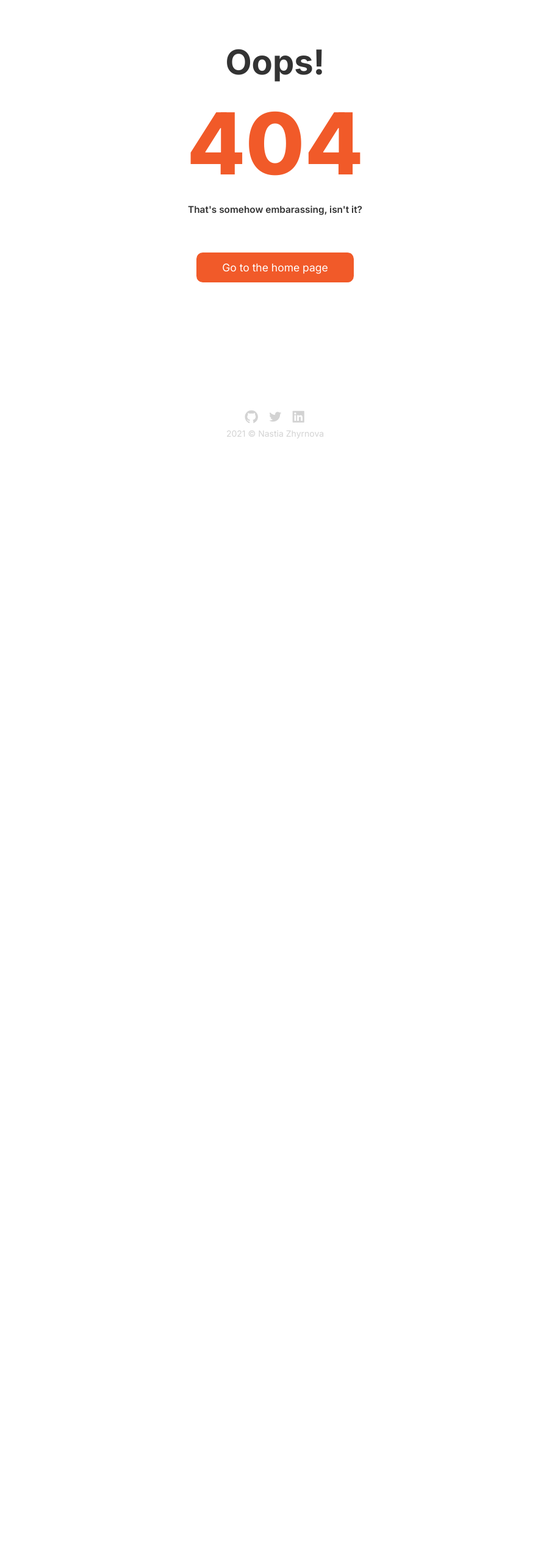
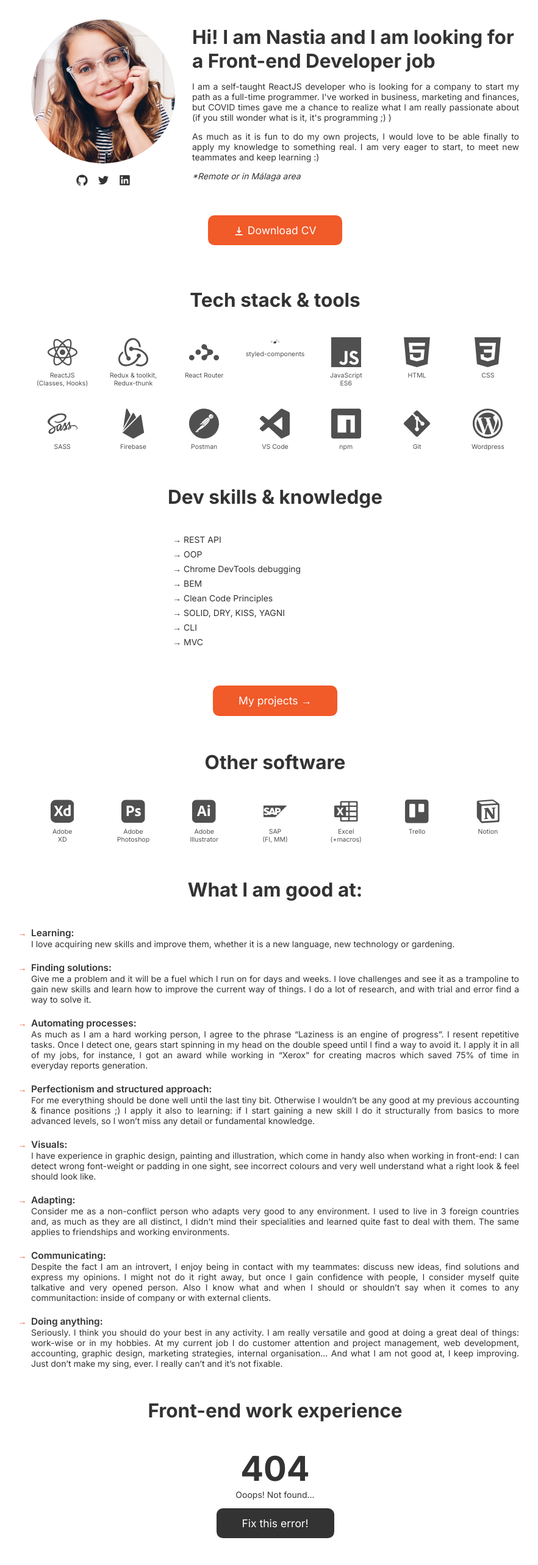
Before and after one commit to nastiazhyrnova/portfolio, a React (Create React App) app: page /hire-me in a window 1280 px wide. Before the commit this address had no page. Shown: the part 60-2626 px from the top of the page at 61% size, without its empty margins (189-1071 px from the left). Before the commit the page ends 800 px from the top, so only its background shows below. Built offline with nearby package versions, Linux system fonts and the light colour scheme.

Commit message:
added a landing page and fixed minor errors

```diff
--- a/public/index.html
+++ b/public/index.html
@@ -13,6 +13,7 @@
 			href="https://fonts.googleapis.com/css2?family=Inter:wght@100;200;300;400;500;600;700;800;900&display=swap"
 			rel="stylesheet"
 		/>
+		<meta name="robots" content="noindex" />
 
 		<!-- <link rel="manifest" href="%PUBLIC_URL%/manifest.json" /> -->
 
--- a/src/Routes.js
+++ b/src/Routes.js
@@ -18,9 +18,9 @@ const Routes = () => {
 			<Route path='/contact' exact>
 				<Contact />
 			</Route>
-			{/* <Route path='/about' exact>
+			<Route path='/hire-me' exact>
 				<About />
-			</Route> */}
+			</Route>
 			<Route path='*'>
 				<NotFound />
 			</Route>
--- a/src/components/AppIcons/AppIcons.js
+++ b/src/components/AppIcons/AppIcons.js
@@ -7,7 +7,7 @@ const IconsContainer = styled.div`
 	gap: 2.5rem 1rem;
 	grid-template-columns: repeat(7, 1fr);
 	align-items: start;
-	max-width: 1000px;
+	max-width: 800px;
 	margin: 0 auto;
 
 	@media (max-width: 767px) {
--- /dev/null
+++ b/src/components/CV/DevSkillsList.js
@@ -0,0 +1,29 @@
+import styled from 'styled-components';
+
+const DevSkillsListStyled = styled.ul`
+	list-style-type: '→ ';
+	text-align: left;
+	margin: 0 auto;
+	max-width: 300px;
+
+	li {
+		padding-bottom: 0.5rem;
+	}
+`;
+
+const DevSkillsList = () => {
+	return (
+		<DevSkillsListStyled>
+			<li>REST API</li>
+			<li>OOP</li>
+			<li>Chrome DevTools debugging</li>
+			<li>BEM</li>
+			<li>Clean Code Principles</li>
+			<li>SOLID, DRY, KISS, YAGNI</li>
+			<li>CLI</li>
+			<li>MVC</li>
+		</DevSkillsListStyled>
+	);
+};
+
+export default DevSkillsList;
--- /dev/null
+++ b/src/components/CV/DownloadCV.js
@@ -0,0 +1,20 @@
+import Button from '../UI/Button';
+import Icon from '../UI/Icon';
+
+import { HiDownload } from 'react-icons/hi';
+
+const DownloadCV = props => {
+	return (
+		<a
+			href='/CV-Nastia-Zhyrnova.pdf'
+			target='_blank'
+			rel='noreferrer'
+			title='Download CV'>
+			<Button {...props}>
+				<Icon icon={<HiDownload />} /> {props.children}
+			</Button>
+		</a>
+	);
+};
+
+export default DownloadCV;
--- a/src/components/Navigation/SocialNetworks.js
+++ b/src/components/Navigation/SocialNetworks.js
@@ -18,19 +18,19 @@ const SocialNetworks = props => {
 				icon={<AiFillGithub />}
 				link='https://github.com/nastiazhyrnova'
 				title='Github'
-				size='1.75rem'
+				size='1.5rem'
 			/>
 			<Icon
 				icon={<AiOutlineTwitter />}
 				link='https://twitter.com/nastiazdev'
 				title='Twitter'
-				size='1.75rem'
+				size='1.5rem'
 			/>
 			<Icon
 				icon={<AiFillLinkedin />}
 				link='https://www.linkedin.com/in/anastasiiazhyrnova/'
 				title='Linkedin'
-				size='1.75rem'
+				size='1.5rem'
 			/>
 		</IconsContainer>
 	);
--- a/src/components/UI/Button.js
+++ b/src/components/UI/Button.js
@@ -1,8 +1,9 @@
 import styled from 'styled-components';
 
 const ButtonStyled = styled.button`
-	background-color: var(--accent-color);
-	color: var(--white-color);
+	background-color: ${props =>
+		props.bgColor ? props.bgColor : 'var(--accent-color)'};
+	color: ${props => (props.color ? props.color : 'var(--white-color)')};
 	outline: none;
 	border: none;
 	padding: 1rem 3rem;
--- a/src/pages/About.js
+++ b/src/pages/About.js
@@ -1,15 +1,68 @@
 import { useEffect } from 'react';
-import styled from 'styled-components';
+import { useHistory } from 'react-router';
+import styled, { useTheme } from 'styled-components';
 
 import Layout from '../components/Layout/Layout';
+import Button from '../components/UI/Button';
+import SocialNetworks from '../components/Navigation/SocialNetworks';
+import AppIcons from '../components/AppIcons/AppIcons';
+import DevSkillsList from '../components/CV/DevSkillsList';
+import DownloadCV from '../components/CV/DownloadCV';
 
-const Title = styled.h2`
-	padding-bottom: 1rem;
+import myPhoto from '../assets/images/photo2.jpg';
+import { TECHS, OTHER } from '../components/AppIcons/AppsList';
+
+const Hero = styled.div`
+	padding-top: 2rem;
+	max-width: 800px;
+	display: flex;
+	align-items: center;
+	margin: 0 auto;
+	gap: 2rem;
+	margin-bottom: 2rem;
+	text-align: left;
+	img {
+		height: 250px;
+		border-radius: 50%;
+		margin: 0 auto;
+		padding-bottom: 1rem;
+	}
+	div {
+		h3 {
+			padding: 1rem 0;
+			margin: 0 auto;
+		}
+		p {
+			padding-bottom: 1rem;
+			text-align: justify;
+		}
+	}
+	@media (max-width: 767px) {
+		flex-direction: column;
+		text-align: center;
+		margin-bottom: 2rem;
+	}
 `;
 
-const List = styled.ul`
+const Skills = styled.section`
+	padding-bottom: 4rem;
+	h3 {
+		padding-top: 4rem;
+	}
+	button {
+		margin: 4rem 0 0;
+	}
+`;
+
+const GoodAtList = styled.ul`
+	max-width: 800px;
+	margin: 0 auto;
 	list-style-type: '→  ';
 	color: var(--accent-color);
+	h3 {
+		padding-top: 0;
+		color: ${props => props.theme.mainText};
+	}
 	li {
 		h5,
 		p {
@@ -18,19 +71,84 @@ const List = styled.ul`
 		margin-bottom: 1.5rem;
 		text-align: justify;
 	}
+	@media (max-width: 767px) {
+		list-style: none;
+	}
+`;
+
+const WorkExperience = styled.section`
+	margin: 0 auto;
+	padding-bottom: 4rem;
+	h3 {
+		padding-top: 2rem;
+	}
+`;
+const Error404 = styled.p`
+	font-size: 4rem;
+	padding-bottom: 0;
+	font-weight: 700;
+`;
+
+const CTA = styled.p`
+	max-width: 500px;
+	margin: 0 auto;
+	font-size: 1.75rem;
+	font-weight: 600;
+	color: var(--accent-color);
 `;
 
 const About = () => {
-	useEffect(() => {
-		window.scrollTo(0, 0);
-	}, []);
+	// useEffect(() => {
+	// 	window.scrollTo(0, 0);
+	// }, []);
+
+	const history = useHistory();
+	const theme = useTheme();
 
 	return (
 		<Layout>
-			<Title>About me</Title>
-			<p>*Some details which are not included in my CV</p>
-			<h4>What I am good at:</h4>
-			<List>
+			<section>
+				<Hero>
+					<div>
+						<img src={myPhoto} alt='My photo' />
+						<SocialNetworks />
+					</div>
+					<div>
+						<h3>
+							Hi! I am Nastia and I am looking for a Front-end Developer job
+						</h3>
+						<p>
+							I am a self-taught ReactJS developer who is looking for a company
+							to start my path as a full-time programmer. I've worked in
+							business, marketing and finances, but COVID times gave me a chance
+							to realize what I am really passionate about (if you still wonder
+							what is it, it's programming ;) )
+						</p>
+						<p>
+							As much as it is fun to do my own projects, I would love to be
+							able finally to apply my knowledge to something real. I am very
+							eager to start, to meet new teammates and keep learning :)
+						</p>
+						<p>
+							<em>*Remote or in Málaga area</em>
+						</p>
+					</div>
+				</Hero>
+				<DownloadCV>Download CV</DownloadCV>
+			</section>
+			<Skills>
+				<h3>Tech stack & tools</h3>
+				<AppIcons list={TECHS} size='3.5rem' />
+				<h3>Dev skills & knowledge</h3>
+				<DevSkillsList />
+				<Button title='Projects' onClick={() => history.push('/projects')}>
+					My projects →
+				</Button>
+				<h3>Other software</h3>
+				<AppIcons list={OTHER} size='2.75rem' />
+			</Skills>
+			<GoodAtList>
+				<h3>What I am good at:</h3>
 				<li>
 					<h5>Learning: </h5>
 					<p>
@@ -111,8 +229,21 @@ const About = () => {
 						and it’s not fixable.
 					</p>
 				</li>
-			</List>
-			{/* <h3>Work experience</h3> */}
+			</GoodAtList>
+			<WorkExperience>
+				<h3>Front-end work experience</h3>
+				<Error404>404</Error404>
+				<p>Ooops! Not found...</p>
+				<Button
+					bgColor={theme.mainText}
+					color={theme.mainBg}
+					title='Schedule an interview with me :)'
+					onClick={() => history.push('/contact')}>
+					Fix this error!
+				</Button>
+			</WorkExperience>
+			<CTA>Are my skills is what your company may be interested in?</CTA>
+			<Button onClick={() => history.push('/contact')}>Contact me!</Button>
 		</Layout>
 	);
 };
--- a/src/pages/Home.js
+++ b/src/pages/Home.js
@@ -1,12 +1,10 @@
 import styled from 'styled-components';
-
-import { HiDownload } from 'react-icons/hi';
 
 import Layout from '../components/Layout/Layout';
 import SocialNetworks from '../components/Navigation/SocialNetworks';
 import AppIcons from '../components/AppIcons/AppIcons';
-import Button from '../components/UI/Button';
-import Icon from '../components/UI/Icon';
+import DevSkillsList from '../components/CV/DevSkillsList';
+import DownloadCV from '../components/CV/DownloadCV';
 
 import { TECHS, OTHER } from '../components/AppIcons/AppsList';
 import myPhoto from '../assets/images/myPhoto.png';
@@ -29,16 +27,6 @@ const Description = styled.p`
 	max-width: 800px;
 	margin-bottom: 2rem;
 `;
-const DevSkillsList = styled.ul`
-	list-style-type: '→ ';
-	text-align: left;
-	margin: 0 auto;
-	max-width: 300px;
-
-	li {
-		padding-bottom: 0.5rem;
-	}
-`;
 
 const Home = props => {
 	return (
@@ -60,30 +48,13 @@ const Home = props => {
 				<h3>Tech stack & tools</h3>
 				<AppIcons list={TECHS} size='3.5rem' />
 				<h3>Dev skills & knowledge</h3>
-				<DevSkillsList>
-					<li>REST API</li>
-					<li>OOP</li>
-					<li>Chrome DevTools debugging</li>
-					<li>BEM</li>
-					<li>Clean Code Principles</li>
-					<li>SOLID, DRY, KISS, YAGNI</li>
-					<li>CLI</li>
-					<li>MVC</li>
-				</DevSkillsList>
+				<DevSkillsList />
 				<h3>Other software</h3>
 				<AppIcons list={OTHER} size='2.75rem' />
 			</section>
 			<section id='cv'>
-				<h3>My full CV:</h3>
-				<a
-					href='/CV-Nastia-Zhyrnova.pdf'
-					target='_blank'
-					rel='noreferrer'
-					title='Download full CV'>
-					<Button>
-						<Icon icon={<HiDownload />} /> Download CV
-					</Button>
-				</a>
+				<h3>My CV:</h3>
+				<DownloadCV>Download CV in PDF</DownloadCV>
 			</section>
 		</Layout>
 	);
--- a/src/styles/GlobalStyles.js
+++ b/src/styles/GlobalStyles.js
@@ -30,12 +30,15 @@ body {
 }
 main, header, footer {
   margin: 0 auto;
-	padding: 0.5rem;
 	max-width: 1170px;
 	text-align: center;
 }
+header,footer {
+  padding: 0.5rem;
+}
 main {
   flex: 2 1 0;
+  padding: 1rem;
 }
 a {
   color: inherit;
@@ -61,6 +64,10 @@ h5 {
   font-size: 1.1rem;
   font-weight: 600;
 }
+h6 {
+  font-size: 1rem;
+  font-weight: 500;
+}
 .icon {
   vertical-align: middle;
 }
```
Also changed, not shown: src/assets/images/photo2.jpg.
